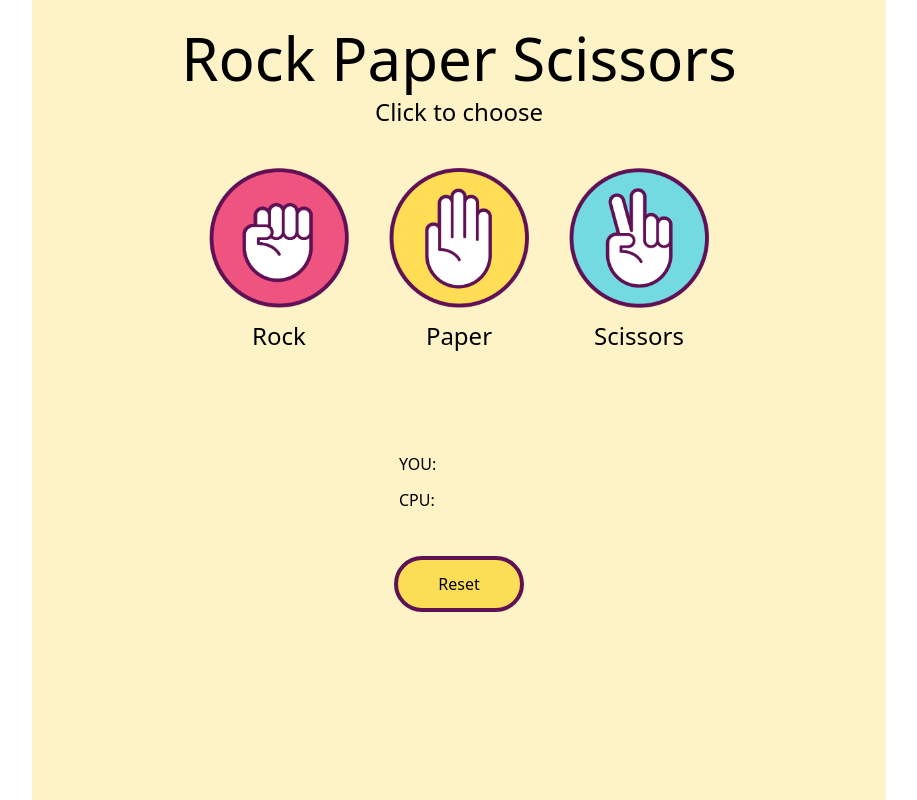
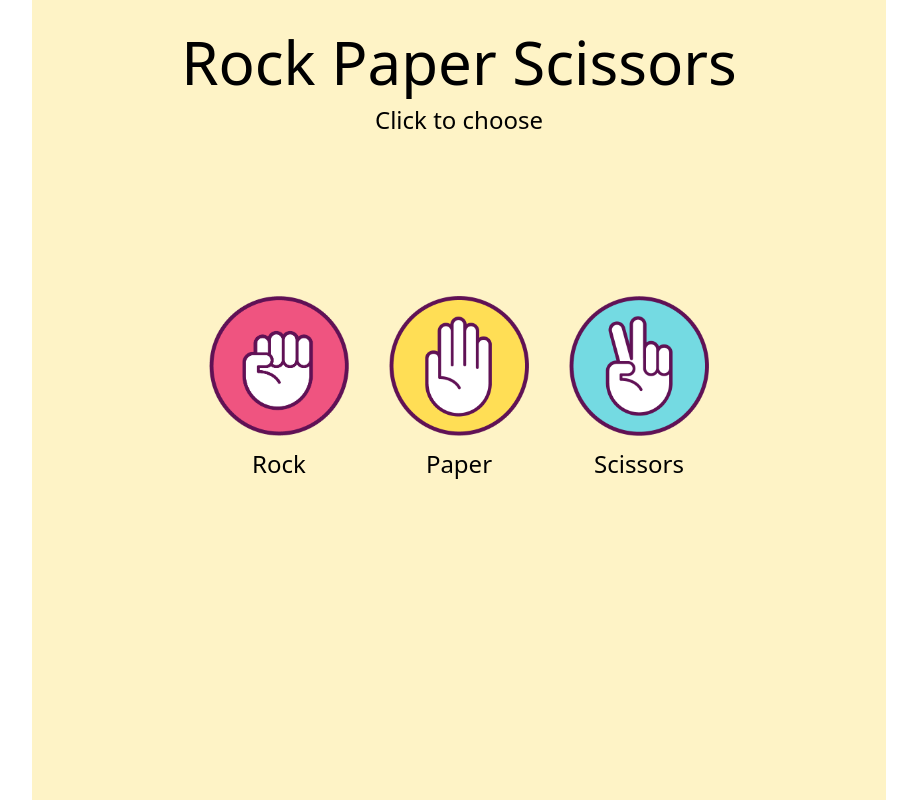
Before and after one commit to YvonneJL/Rock-Paper-Scissors-React-Project, a React (Vite) app: page / in a window 1280 px wide. Shown: the whole page, without its empty margins (181-1098 px from the left). Built offline with nearby package versions, Linux system fonts and the light colour scheme.

Commit message:
update style

```diff
--- a/src/components/Game.tsx
+++ b/src/components/Game.tsx
@@ -1,3 +1,4 @@
+//! ABSTAND VERÄNDERN; WENN AUF 0
 import { useState } from "react";
 
 const Game = () => {
@@ -55,8 +56,8 @@ const Game = () => {
 
   return (
     <>
-      <section className="flex flex-col items-center mb-30 lg:mb-10">
-        <h1 className="text-2xl lg:text-6xl my-2">
+      <section className={`${round === 0 ? "mb-40 lg-mb-20": "mb-30 lg:mb-10"} flex flex-col items-center`}>
+        <h1 className="text-2xl lg:text-6xl my-3">
           {allOptions[0]} {allOptions[1]} {allOptions[2]}
         </h1>
         <h3 className="lg:text-2xl">Click to choose</h3>
@@ -92,14 +93,14 @@ const Game = () => {
         {player === allOptions[0] && <img className="w-7 h-7" src="/pngaaa.com-3313783.png" alt="Rock" />}
         {player === allOptions[1] && <img className="w-7 h-7" src="/pngaaa.com-3313779.png" alt="Paper" />}
         {player === allOptions[2] && <img className="w-7 h-7" src="/pngaaa.com-3313815.png" alt="Paper" />}
-        <p>YOU:</p>
+        <p className={`${round === 0 ? "invisible": ""}`}>YOU:</p>
         <p className={`${round === 0 ? "invisible": ""} font-bold`}>{roundsWonByPlayer}</p>
         </div>
        <div className="flex items-center justify-between w-30">
        {cpu === allOptions[0] && <img className="w-7 h-7" src="/pngaaa.com-3313783.png" alt="Rock" />}
        {cpu === allOptions[1] && <img className="w-7 h-7" src="/pngaaa.com-3313779.png" alt="Paper" />}
        {cpu === allOptions[2] && <img className="w-7 h-7" src="/pngaaa.com-3313815.png" alt="Paper" />}
-       <p>CPU:</p>
+       <p className={`${round === 0 ? "invisible": ""}`}>CPU:</p>
        <p className={`${round === 0 ? "invisible": ""} font-bold`}>{roundsWonByCPU}</p>
        </div>
         <p className="font-bold text-2xl mt-3">{result}</p>
@@ -107,7 +108,7 @@ const Game = () => {
 
       <button
         onClick={resetGame}
-        className="bg-[#fbde56] py-1 lg:py-3 px-3 lg:px-10 rounded-full border-[#601154] border-2 lg:border-4 cursor-pointer"
+        className={`${round === 0 ? "invisible": ""} bg-[#fbde56] py-1 lg:py-3 px-3 lg:px-10 rounded-full border-[#601154] border-2 lg:border-4 cursor-pointer`}
       >
         Reset
       </button>
```
